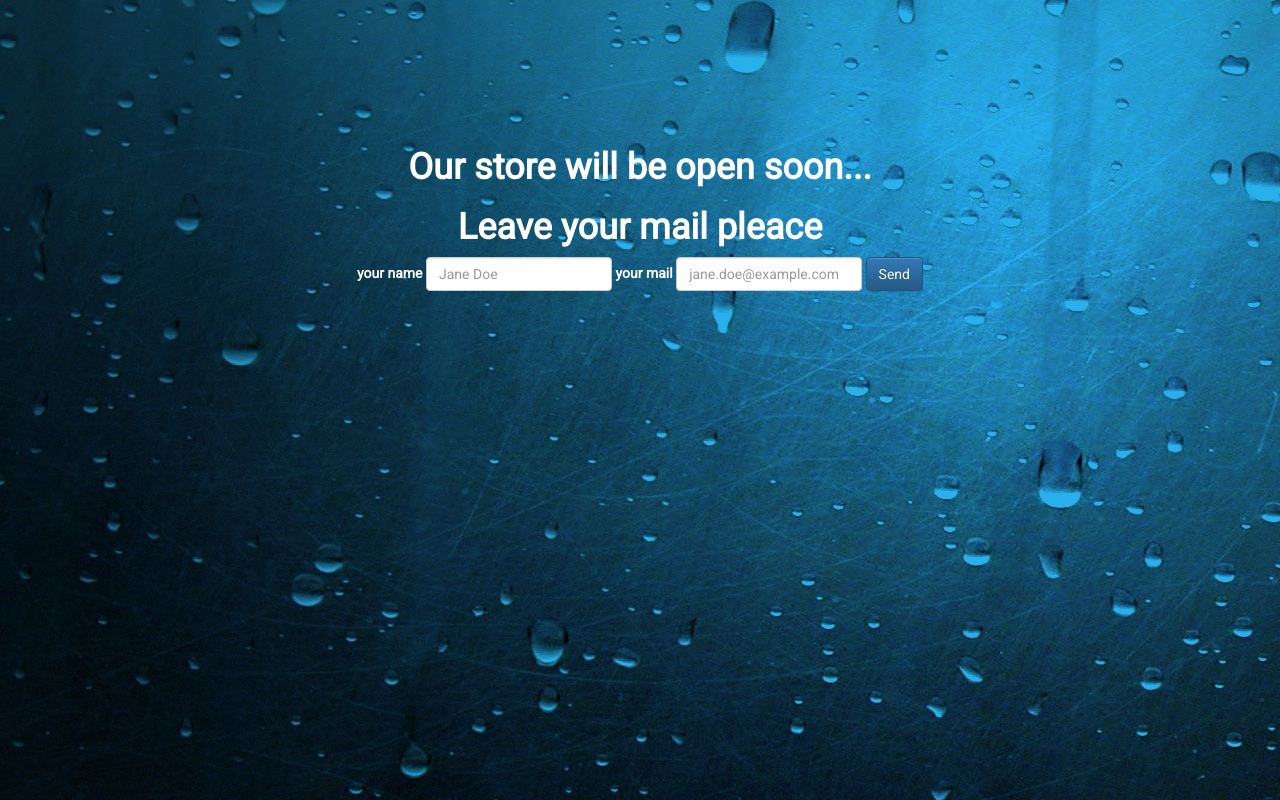
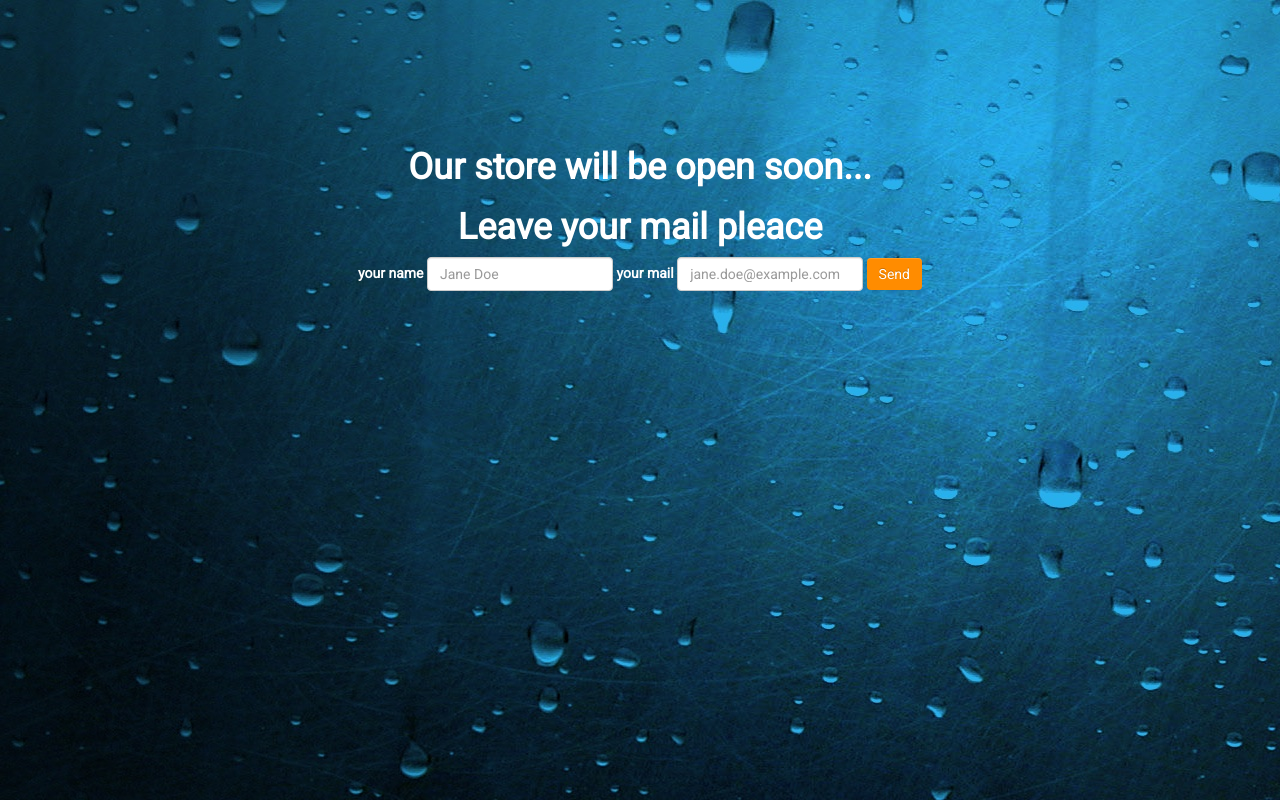
Before and after one commit to V-Khvorostianyi/my-first-django-store, a Django app: page / in a window 1280 px wide. Run offline with Django 3.2, Linux system fonts and the light colour scheme; some libraries are stand-ins or nearby versions.

Commit message:
change color of button in css filrand add class 'btn-orange' to html file

```diff
--- a/store/static/store/style.css
+++ b/store/static/store/style.css
@@ -19,6 +19,13 @@ html, body {
 	color: white;
 	text-align: center;
     font-weight: 700;
+}
+.btn-orange {
+	background: darkorange;
+	border: none;
+ }
 
-
-}
+.btn-orange:hover {
+	background: #ff6815;
+	border: none;
+ }
--- a/store/templates/store/store_page.html
+++ b/store/templates/store/store_page.html
@@ -30,7 +30,7 @@
 										<!--{{form.email}}-->
                                         <input type="text" name="{{ form.email.name }}" class="form-control" placeholder="jane.doe@example.com">
 									</div>
-										 <button type="submit" class="btn btn-primary">Send</button>
+										 <button type="submit" class="btn btn-primary btn-orange">Send</button>
 								</form>
 							</div>
 						</div>
```
